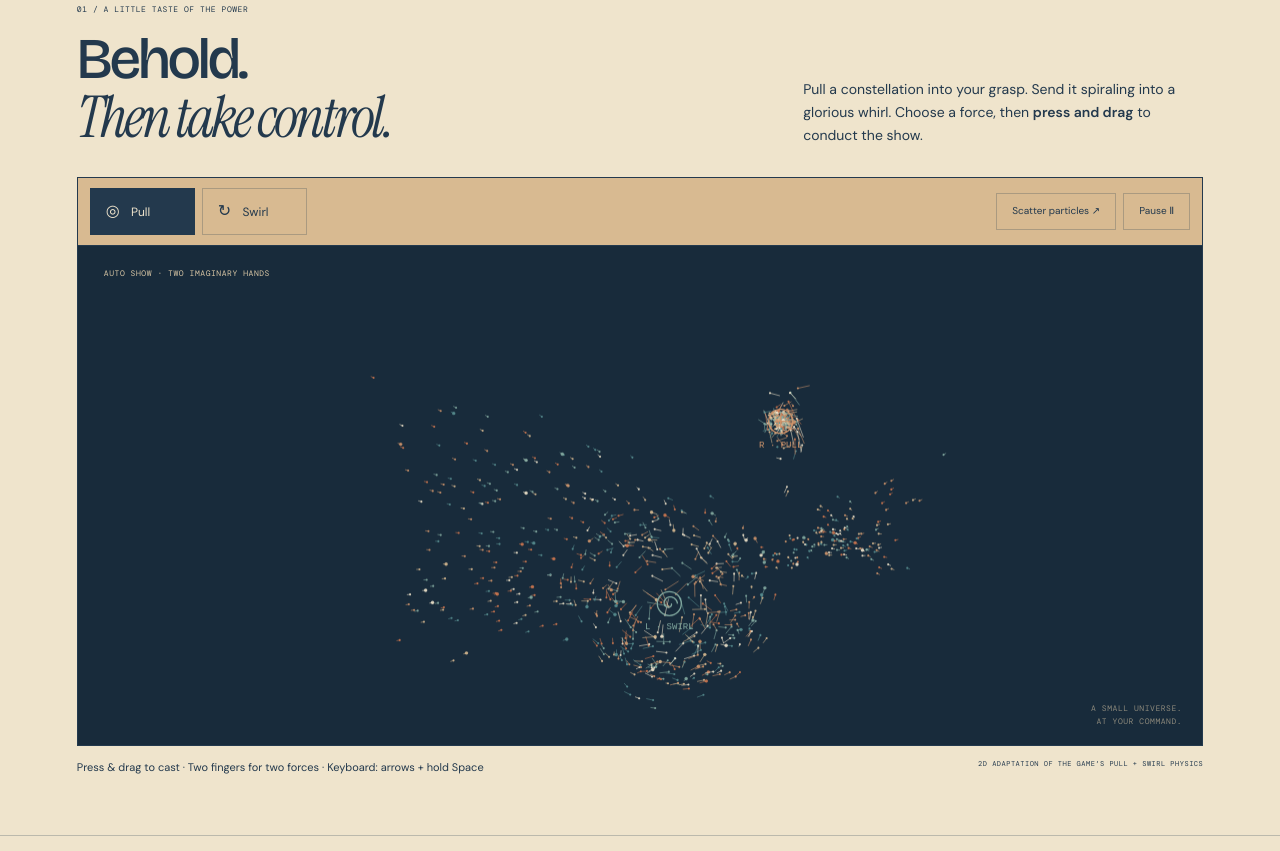
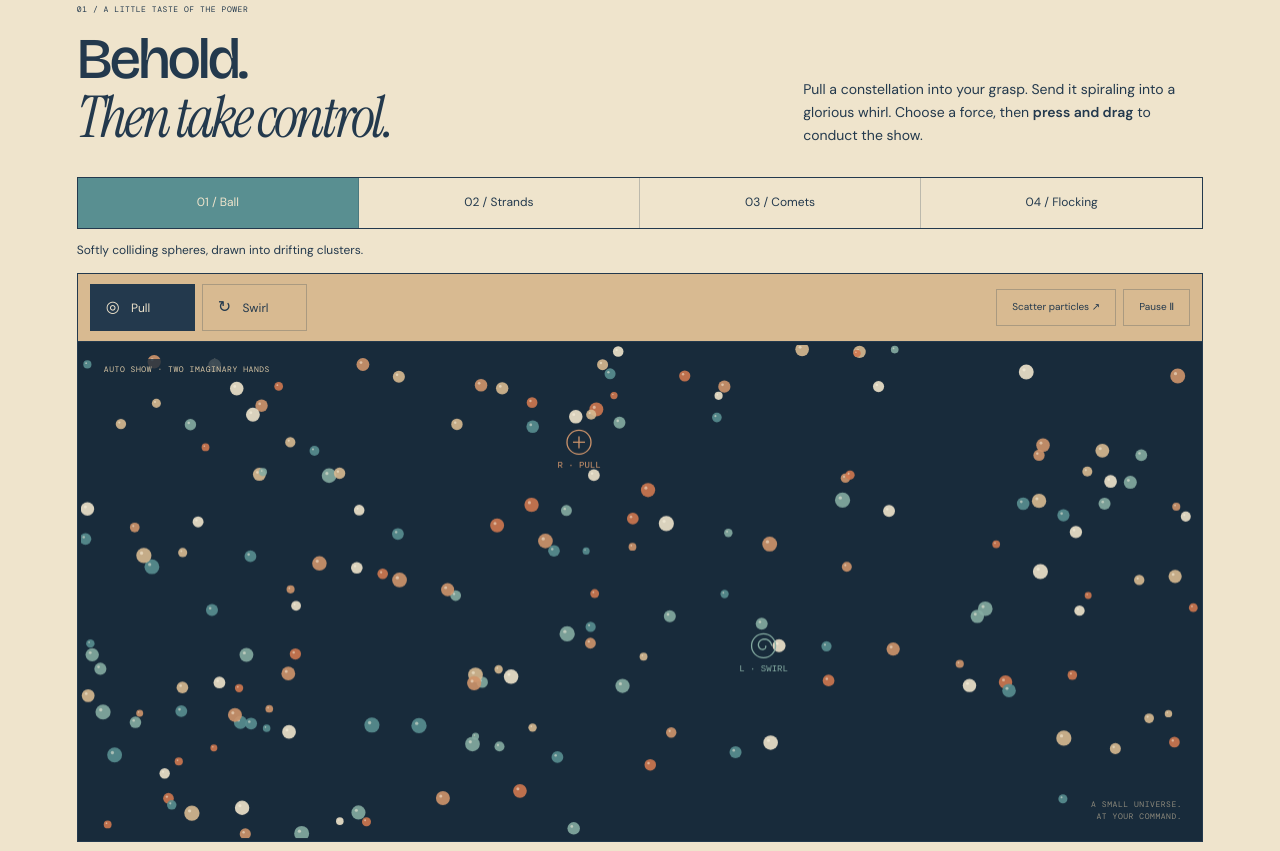
Before and after one commit to dlobser/magicfingersxr, a website: page psychedelic/index.html in a window 1280 px wide. Shown: the part 727-1578 px from the top of the page. Drawn offline with nearby package versions, Linux system fonts and the light colour scheme.

Commit message:
Add four particle modes and gentler circulating forces

```diff
--- a/psychedelic/index.html
+++ b/psychedelic/index.html
@@ -4,7 +4,7 @@
 <title>Magic Fingers — Magic at your fingertips.</title>
 <meta name="description" content="Create extraordinary light shows with your hands. Magic Fingers is a VR and mixed-reality playground of particles, music, and mesmerizing motion.">
 <meta property="og:title" content="Magic Fingers — Magic at your fingertips."><meta property="og:description" content="A spectacular light show. A few delicate gestures. All yours."><meta property="og:image" content="https://magicfingersxr.com/psychedelic/assets/magic-fingers-ribbon.png">
-<link rel="icon" href="assets/hands-mark.svg" type="image/svg+xml"><link rel="stylesheet" href="styles.css?v=20261101"><script src="media.js?v=20261101" defer></script><script src="script.js?v=20261101" type="module"></script>
+<link rel="icon" href="assets/hands-mark.svg" type="image/svg+xml"><link rel="stylesheet" href="styles.css?v=20261102"><script src="media.js?v=20261101" defer></script><script src="script.js?v=20261102" type="module"></script>
 </head><body>
 <a class="skip" href="#play">Skip to the interactive demo</a>
 <header class="masthead"><a class="wordmark" href="#" aria-label="Magic Fingers home"><img src="assets/hands-mark.svg" alt="" width="38" height="38"> MAGIC FINGERS</a><nav aria-label="Main"><a href="#play">Try the magic</a><a href="#features">The experience</a><a href="#gestures">Learn the gestures</a></nav><a class="nav-contact" href="mailto:info@light.clinic">Say hello ↗</a></header>
@@ -13,6 +13,8 @@
 <div class="hero-grid"><div class="logo-panel"><img class="ribbon-logo" src="assets/magic-fingers-ribbon.png" alt="Magic Fingers in flowing blue ribbon lettering" width="1536" height="1024" fetchpriority="high"><div class="spectrum" aria-hidden="true"></div></div><div class="hero-copy"><p class="eyebrow mono">YOUR HANDS ARE THE WHOLE SHOW.</p><h1>Magic at<br>your <em>fingertips.</em></h1><p class="hero-description">Create a spectacular light show with a few delicate gestures. <strong>Magic Fingers is a VR and mixed-reality playground</strong> where your hands pull, swirl, and sculpt living clouds of particles.</p><p class="hero-invitation">Mesmerize yourself. Slip into flow.<br>Surround yourself with something magnificent.</p><a class="button" href="#play">Step right in. Try the magic. <span aria-hidden="true">↘</span></a></div></div></section>
 <div class="show-strip mono"><span>MARVELS IN MOTION</span><span>GRAVITY AT YOUR COMMAND</span><span>A PHANTASMAGORIA OF YOUR OWN MAKING</span></div>
 <section class="section playground" id="play"><div class="section-heading"><div><p class="eyebrow mono">01 / A LITTLE TASTE OF THE POWER</p><h2>Behold.<br><em>Then take control.</em></h2></div><p>Pull a constellation into your grasp. Send it spiraling into a glorious whirl. Choose a force, then <strong>press and drag</strong> to conduct the show.</p></div>
+<div class="mode-picker" role="group" aria-label="Choose particle mode"><button data-mode="ball" aria-pressed="true">01 / Ball</button><button data-mode="strands" aria-pressed="false">02 / Strands</button><button data-mode="comets" aria-pressed="false">03 / Comets</button><button data-mode="flocking" aria-pressed="false">04 / Flocking</button></div>
+<p id="mode-description" aria-live="polite">Softly colliding spheres, drawn into drifting clusters.</p>
 <div class="sim-toolbar"><div class="force-picker" role="group" aria-label="Choose your force"><button data-force="pull" aria-pressed="true"><span aria-hidden="true">◎</span> Pull</button><button data-force="swirl" aria-pressed="false"><span aria-hidden="true">↻</span> Swirl</button></div><div class="sim-actions"><button id="reset-sim">Scatter particles ↗</button><button id="pause-sim" aria-pressed="false">Pause Ⅱ</button></div></div>
 <div class="sim-stage"><canvas id="particle-canvas" tabindex="0" aria-label="Interactive particle playground. Choose Pull or Swirl, then hold and drag. With a keyboard, use arrow keys to move and hold Space to cast." aria-describedby="sim-help"></canvas><span id="sim-status" class="mono">AUTO SHOW · TWO IMAGINARY HANDS</span><span class="sim-watermark mono">A SMALL UNIVERSE.<br>AT YOUR COMMAND.</span></div>
 <div class="sim-caption"><p id="sim-help">Press & drag to cast · Two fingers for two forces · Keyboard: arrows + hold Space</p><span class="mono">2D ADAPTATION OF THE GAME’S PULL + SWIRL PHYSICS</span></div></section>
--- a/psychedelic/physics.js
+++ b/psychedelic/physics.js
@@ -1,62 +1,66 @@
-// 2D projection of MagicFingers/Shaders/Compute/Lib/Forces.hlsl:
-// CsGravity, CsSwirl, RangeMask, FarPullTo and near-core collect damping.
-// World coordinates are meters; display scaling is uniform on both axes.
-export const clamp = (v,a,b) => Math.max(a,Math.min(b,v));
-export function forceAt(x,y,f) {
-  const dx=f.x-x,dy=f.y-y,d=Math.hypot(dx,dy),fd=Math.max(.2,d);
-  if(d<1e-8)return {ax:0,ay:0,drag:f.type==='pull'?1.5:0};
-  const nx=dx/d,ny=dy/d,range=1-clamp((d-(f.type==='pull'?.45:.6))*35,0,1);
-  // Unity uses refHz^2 to convert Cosmic Sugar frame units to SI acceleration.
-  const conversion=72*72*1e-4;
-  let ax,ay;
-  if(f.type==='pull') {
-    const gain=1.4*conversion*range/(fd*fd*fd);
-    ax=nx*gain;ay=ny*gain;
-  }else{
-    // Row-vector Rodrigues rotation around the screen normal. Left mirrors right.
-    const angle=fd*.4*(f.spin||1),cs=Math.cos(angle),sn=Math.sin(angle);
-    const gain=conversion*range/(fd*fd);
-    ax=(nx*cs+ny*sn)*gain;ay=(-nx*sn+ny*cs)*gain;
+// Browser-sized 2D adaptations of Bodies, Strands and Boids.compute.
+export const clamp=(v,a,b)=>Math.max(a,Math.min(b,v));
+export function forceAt(x,y,f){
+  const dx=f.x-x,dy=f.y-y,d=Math.hypot(dx,dy);
+  if(d<1e-8)return {ax:0,ay:0,drag:0};
+  const nx=dx/d,ny=dy/d,s=f.strength??1;
+  // Smooth core, finite reach and gentle acceleration; no global vacuum or collect drag.
+  const fall=Math.exp(-d*d/1.6),pull=.38*d/(d*d+.16)*fall;
+  if(f.type==='pull')return {ax:nx*pull*s,ay:ny*pull*s,drag:0};
+  const tangent=.72*d/(d*d+.22)*fall*(f.spin||1);
+  const radial=.22*(d-.32)*fall;
+  return {ax:(nx*radial+ny*tangent)*s,ay:(ny*radial-nx*tangent)*s,drag:0};
+}
+export class ParticleWorld{
+  constructor(width=4.8,height=2.6,count){this.width=width;this.height=height;this.overrideCount=count;this.time=0;this.seed=1837;this.mode='ball';this.reset();}
+  random(){this.seed=(Math.imul(this.seed,1664525)+1013904223)>>>0;return this.seed/4294967296;}
+  setMode(mode){if(!['ball','strands','comets','flocking'].includes(mode))return;this.mode=mode;this.reset();}
+  reset(){
+    const count=this.overrideCount??({ball:180,strands:240,comets:100,flocking:140}[this.mode]);
+    this.particles=Array.from({length:count},(_,i)=>{
+      const angle=this.random()*Math.PI*2,speed=this.mode==='flocking'?.48:.18+this.random()*.3;
+      return {x:.1+this.random()*(this.width-.2),y:.1+this.random()*(this.height-.2),vx:Math.cos(angle)*speed,vy:Math.sin(angle)*speed,r:.018+this.random()*.022,trail:[]};
+    });
+    if(this.mode==='strands')for(let i=0;i<count;i+=20){const x=.3+this.random()*(this.width-.6),y=.3+this.random()*(this.height-.6);for(let j=0;j<20&&i+j<count;j++){const p=this.particles[i+j];p.x=clamp(x+(j-10)*.055,.05,this.width-.05);p.y=clamp(y+Math.sin(j*.4)*.1,.05,this.height-.05);p.vx=.15*Math.cos(i);p.vy=.15*Math.sin(i);}}
   }
-  const far=f.type==='pull'?.2:.12;
-  const shortfall=d>=.05?Math.max(0,far-(ax*nx+ay*ny)):0;
-  const strength=f.strength??1;
-  return {ax:(ax+nx*shortfall)*strength,ay:(ay+ny*shortfall)*strength,
-    drag:f.type==='pull'?1.5*clamp(1-d/.3,0,1)*strength:0};
-}
-
-export class ParticleWorld {
-  constructor(width=4.8,height=2.2,count=1000){
-    this.width=width;this.height=height;this.count=count;this.time=0;this.seed=1837;this.particles=[];this.reset();
-  }
-  random(){this.seed=(Math.imul(this.seed,1664525)+1013904223)>>>0;return this.seed/4294967296;}
-  reset(){this.particles=Array.from({length:this.count},()=>({x:.08+this.random()*(this.width-.16),y:.08+this.random()*(this.height-.16),vx:(this.random()-.5)*.15,vy:(this.random()-.5)*.15}));}
-  resize(width,height){const sx=width/this.width,sy=height/this.height;this.width=width;this.height=height;for(const p of this.particles){p.x=clamp(p.x*sx,.025,width-.025);p.y=clamp(p.y*sy,.025,height-.025);}}
-  controllers(){
-    const t=this.time;
-    // The game's LightShow uses a slow lead + faster dancer, pulses and mirrored spin.
-    return [
-      {x:this.width*(.38+.18*Math.sin(t*.19)),y:this.height*(.5+.22*Math.sin(t*.23+.6)),type:'swirl',spin:-1,strength:.65+.3*Math.sin(t*.4),label:'L · SWIRL'},
-      {x:this.width*(.62+.20*Math.cos(t*.31)),y:this.height*(.5+.23*Math.sin(t*.37+2)),type:'pull',spin:1,strength:.3+.65*Math.pow(.5+.5*Math.sin(t*.8),4),label:'R · PULL'}
-    ];
-  }
+  resize(width,height){const sx=width/this.width,sy=height/this.height;this.width=width;this.height=height;for(const p of this.particles){p.x=clamp(p.x*sx,.05,width-.05);p.y=clamp(p.y*sy,.05,height-.05);p.trail=[];}}
+  controllers(){const t=this.time;return [
+    {x:this.width*(.38+.23*Math.sin(t*.31)),y:this.height*(.5+.28*Math.sin(t*.43+.6)),type:'swirl',spin:-1,strength:.65,label:'L · SWIRL'},
+    {x:this.width*(.62+.25*Math.cos(t*.47)),y:this.height*(.5+.3*Math.sin(t*.53+2)),type:'pull',spin:1,strength:.12+.35*Math.pow(.5+.5*Math.sin(t*1.1),4),label:'R · PULL'}];}
   step(dt,forces=this.controllers()){
-    dt=Math.min(Math.max(dt,0),1/60);this.time+=dt;
-    // Crowding kick follows Sugar.compute's idea; stops coincident particles locking together.
-    const cells=new Map();
-    for(const p of this.particles){const key=`${Math.floor(p.x/.035)},${Math.floor(p.y/.035)}`;cells.set(key,(cells.get(key)||0)+1);}
-    for(let i=0;i<this.particles.length;i++){
-      const p=this.particles[i];let ax=0,ay=0,drag=.35;
-      for(const f of forces){const a=forceAt(p.x,p.y,f);ax+=a.ax;ay+=a.ay;drag+=a.drag;}
-      p.vx=(p.vx+ax*dt)*Math.exp(-drag*dt);p.vy=(p.vy+ay*dt)*Math.exp(-drag*dt);
-      const crowded=cells.get(`${Math.floor(p.x/.035)},${Math.floor(p.y/.035)}`)||0;
-      if(crowded>9){const a=i*2.39996+this.time*3,k=Math.min(1,(crowded-9)/9)*dt*.9;p.vx+=Math.cos(a)*k;p.vy+=Math.sin(a)*k;}
-      const speed=Math.hypot(p.vx,p.vy);if(speed>3){p.vx*=3/speed;p.vy*=3/speed;}
+    dt=clamp(dt,0,1/60);this.time+=dt;
+    const ps=this.particles,acc=ps.map(p=>{let ax=0,ay=0;for(const f of forces){const a=forceAt(p.x,p.y,f);ax+=a.ax;ay+=a.ay;}return {ax,ay};});
+    // Equal/opposite softened gravity and contact repulsion, like the game's spheres.
+    if(this.mode==='ball')for(let i=0;i<ps.length;i++)for(let j=i+1;j<ps.length;j++){
+      const a=ps[i],b=ps[j],dx=b.x-a.x,dy=b.y-a.y,d=Math.max(.001,Math.hypot(dx,dy)),rest=a.r+b.r;
+      const f=d<rest?-22*(rest-d):.0008/(d*d+.05)*Math.exp(-d*d/2);
+      acc[i].ax+=dx/d*f;acc[i].ay+=dy/d*f;acc[j].ax-=dx/d*f;acc[j].ay-=dy/d*f;
+    }
+    // Reynolds alignment/cohesion/separation; keep a cruise speed rather than settling.
+    if(this.mode==='flocking')for(let i=0;i<ps.length;i++){
+      const p=ps[i];let n=0,x=0,y=0,vx=0,vy=0,sx=0,sy=0;
+      for(let j=0;j<ps.length;j++){if(i===j)continue;const q=ps[j],dx=q.x-p.x,dy=q.y-p.y,d2=dx*dx+dy*dy;if(d2>.3||d2<1e-8)continue;n++;x+=dx;y+=dy;vx+=q.vx;vy+=q.vy;if(d2<.018){sx-=dx/(d2+.002);sy-=dy/(d2+.002);}}
+      if(n){acc[i].ax+=(vx/n-p.vx)*.9+x/n*.45+sx*.045;acc[i].ay+=(vy/n-p.vy)*.9+y/n*.45+sy*.045;}
+      const margin=.35;acc[i].ax+=(Math.max(0,margin-p.x)-Math.max(0,p.x-this.width+margin))*3;acc[i].ay+=(Math.max(0,margin-p.y)-Math.max(0,p.y-this.height+margin))*3;
+    }
+    for(let i=0;i<ps.length;i++){
+      const p=ps[i],a=acc[i];p.ox=p.x;p.oy=p.y;
+      p.vx=(p.vx+a.ax*dt)*Math.exp(-.025*dt);p.vy=(p.vy+a.ay*dt)*Math.exp(-.025*dt);
+      const speed=Math.hypot(p.vx,p.vy),target=this.mode==='flocking'?clamp(speed,.36,.75):Math.min(speed,1.4);
+      if(speed>1e-8){p.vx*=target/speed;p.vy*=target/speed;}
       p.x+=p.vx*dt;p.y+=p.vy*dt;
-      // Browser-specific hard walls, with a margin for the rendered particle radius.
-      const pad=.025;
-      if(p.x<pad){p.x=pad;p.vx=Math.abs(p.vx)*.7;}else if(p.x>this.width-pad){p.x=this.width-pad;p.vx=-Math.abs(p.vx)*.7;}
-      if(p.y<pad){p.y=pad;p.vy=Math.abs(p.vy)*.7;}else if(p.y>this.height-pad){p.y=this.height-pad;p.vy=-Math.abs(p.vy)*.7;}
+    }
+    // Position-based distance constraints, following Strands.compute; 20 nodes per string.
+    if(this.mode==='strands')for(let pass=0;pass<4;pass++)for(let i=0;i<ps.length-1;i++){
+      if(i%20===19)continue;const a=ps[i],b=ps[i+1],dx=b.x-a.x,dy=b.y-a.y,d=Math.max(1e-8,Math.hypot(dx,dy)),k=(d-.058)/d*.45;
+      a.x+=dx*k;a.y+=dy*k;b.x-=dx*k;b.y-=dy*k;
+    }
+    for(const p of ps){
+      if(this.mode==='strands'&&dt>0){p.vx=(p.x-p.ox)/dt;p.vy=(p.y-p.oy)/dt;}
+      const pad=this.mode==='ball'?Math.max(.025,p.r):.025;
+      if(p.x<pad){p.x=pad;p.vx=Math.abs(p.vx)*.85;}else if(p.x>this.width-pad){p.x=this.width-pad;p.vx=-Math.abs(p.vx)*.85;}
+      if(p.y<pad){p.y=pad;p.vy=Math.abs(p.vy)*.85;}else if(p.y>this.height-pad){p.y=this.height-pad;p.vy=-Math.abs(p.vy)*.85;}
+      if(this.mode==='comets'){p.trail.unshift({x:p.x,y:p.y});if(p.trail.length>50)p.trail.pop();}
     }
   }
 }
--- a/psychedelic/script.js
+++ b/psychedelic/script.js
@@ -1,4 +1,4 @@
-import {ParticleWorld,clamp} from './physics.js';
+import {ParticleWorld,clamp} from './physics.js?v=20261102';
 const reduced=matchMedia('(prefers-reduced-motion: reduce)');
 document.querySelector('#year').textContent=new Date().getFullYear();
 const canvas=document.querySelector('#particle-canvas'),ctx=canvas.getContext('2d');
@@ -28,6 +28,12 @@ canvas.addEventListener('keydown',e=>{if(['ArrowLeft','ArrowRight','ArrowUp','Ar
 canvas.addEventListener('keyup',e=>{keys.delete(e.code);if(e.code==='Space'){e.preventDefault();casting=false;}updateStatus();});
 canvas.addEventListener('blur',()=>{keys.clear();casting=false;pointers.clear();updateStatus();});
 document.querySelectorAll('[data-force]').forEach(button=>button.addEventListener('click',()=>{selected=button.dataset.force;document.querySelectorAll('[data-force]').forEach(b=>b.setAttribute('aria-pressed',String(b===button)));updateStatus();}));
+document.querySelectorAll('[data-mode]').forEach(button=>button.addEventListener('click',()=>{
+  world.setMode(button.dataset.mode);
+  document.querySelectorAll('[data-mode]').forEach(b=>b.setAttribute('aria-pressed',String(b===button)));
+  document.querySelector('#mode-description').textContent={ball:'Softly colliding spheres, drawn into drifting clusters.',strands:'Connected strings that bend, curl, and tumble together.',comets:'Free-flying lights with long, luminous tails.',flocking:'A school of rays: following, gathering, and giving each other space.'}[world.mode];
+  draw();
+}));
 pauseButton.addEventListener('click',()=>{paused=!paused;updateStatus();schedule();});
 document.querySelector('#reset-sim').addEventListener('click',()=>{world.reset();draw();});
 function activeForces(){
@@ -46,13 +52,23 @@ function tick(now){
 function draw(){
   if(!w||!h)return;
   ctx.fillStyle='#182b3b';ctx.fillRect(0,0,w,h);
-  // Short velocity strokes, not retained framebuffer trails: nothing survives outside the walls.
+  // All geometry and stored comet trails are clipped inside the same hard walls.
   ctx.save();ctx.beginPath();ctx.rect(3,3,w-6,h-6);ctx.clip();
   world.particles.forEach((p,i)=>{
     const x=p.x*scale,y=p.y*scale;
-    ctx.globalAlpha=.7;ctx.strokeStyle=colors[i%colors.length];ctx.lineWidth=.8;
-    ctx.beginPath();ctx.moveTo(x,y);ctx.lineTo(clamp(x-p.vx*scale*.035,3,w-3),clamp(y-p.vy*scale*.035,3,h-3));ctx.stroke();
-    ctx.globalAlpha=.9;ctx.fillStyle=colors[i%colors.length];ctx.beginPath();ctx.arc(x,y,i%11===0?1.7:1.05,0,Math.PI*2);ctx.fill();
+    const color=colors[(world.mode==='strands'?Math.floor(i/20):i)%colors.length];
+    ctx.strokeStyle=color;ctx.fillStyle=color;ctx.globalAlpha=.9;
+    if(world.mode==='strands'){
+      if(i%20===0){ctx.beginPath();ctx.moveTo(x,y);for(let j=i+1;j<Math.min(i+20,world.particles.length);j++){const q=world.particles[j];ctx.lineTo(q.x*scale,q.y*scale);}ctx.lineWidth=1.8;ctx.lineJoin='round';ctx.stroke();}
+    }else if(world.mode==='comets'){
+      for(let j=1;j<p.trail.length;j++){ctx.globalAlpha=(1-j/p.trail.length)*.65;ctx.lineWidth=2.5*(1-j/p.trail.length);ctx.beginPath();ctx.moveTo(p.trail[j-1].x*scale,p.trail[j-1].y*scale);ctx.lineTo(p.trail[j].x*scale,p.trail[j].y*scale);ctx.stroke();}
+      ctx.globalAlpha=1;ctx.beginPath();ctx.arc(x,y,2.3,0,Math.PI*2);ctx.fill();
+    }else if(world.mode==='flocking'){
+      ctx.save();ctx.translate(x,y);ctx.rotate(Math.atan2(p.vy,p.vx));const flap=3+Math.sin(world.time*6+i)*1.3;
+      ctx.beginPath();ctx.moveTo(5,0);ctx.quadraticCurveTo(0,flap,-5,flap+1);ctx.lineTo(-2,0);ctx.lineTo(-5,-flap-1);ctx.quadraticCurveTo(0,-flap,5,0);ctx.fill();ctx.beginPath();ctx.moveTo(-2,0);ctx.lineTo(-9,Math.sin(world.time*5+i)*2);ctx.lineWidth=.7;ctx.stroke();ctx.restore();
+    }else{
+      const r=Math.max(2,p.r*scale);ctx.beginPath();ctx.arc(x,y,r,0,Math.PI*2);ctx.fill();ctx.globalAlpha=.5;ctx.fillStyle='#fff7e3';ctx.beginPath();ctx.arc(x-r*.3,y-r*.3,r*.22,0,Math.PI*2);ctx.fill();
+    }
   });ctx.restore();ctx.globalAlpha=1;
   forces=activeForces();
   for(let i=0;i<forces.length;i++){
```
Also changed, not shown: psychedelic/physics.test.mjs (+16 -3 lines), psychedelic/README.md, psychedelic/styles.css.
